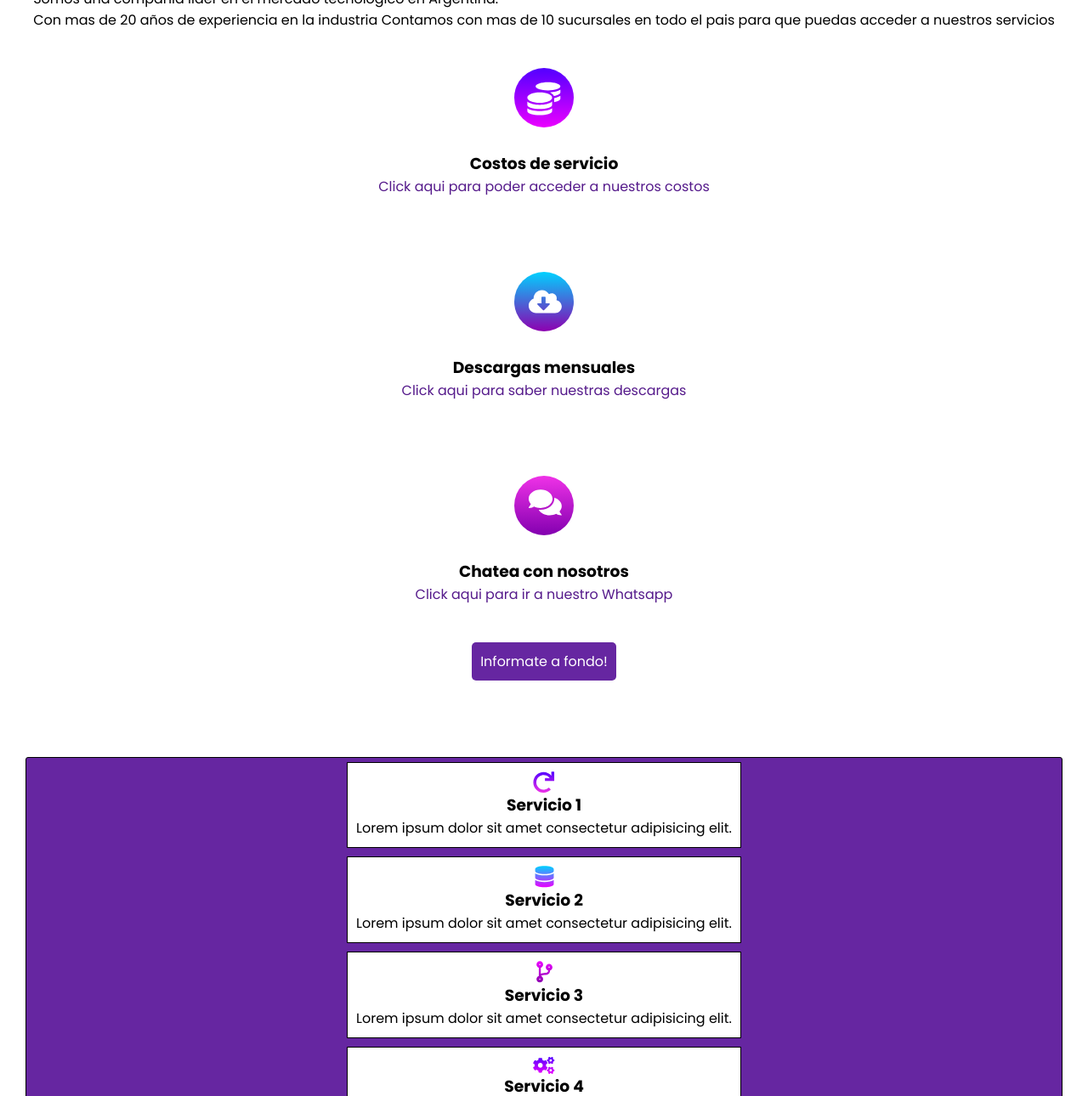
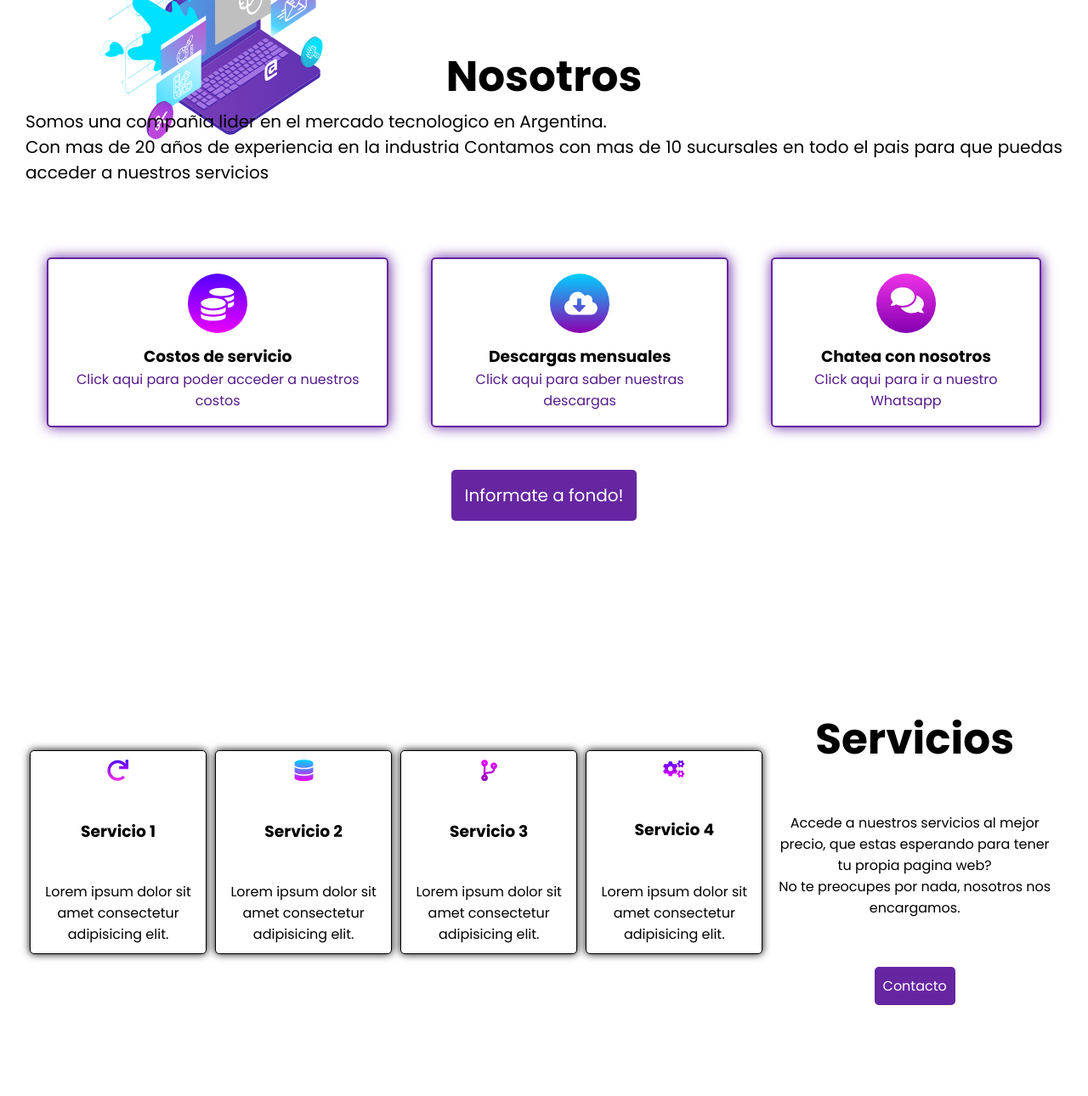
Before and after one commit to ImanolSayago/pagina-tecnologia, a plain HTML site: page index.html in a window 1280 px wide. Shown: the part 657-1947 px from the top of the page at 85% size. Drawn offline with Linux system fonts and the light colour scheme.

Commit message:
adaptando-escritorio

```diff
--- a/index.html
+++ b/index.html
@@ -59,16 +59,20 @@
         <div class="about container">
 
             <h2 id="nosotros">Nosotros</h2>
-            <p>     Somos una compañia lider en el mercado tecnologico en Argentina.
+                <p>Somos una compañia lider en el mercado tecnologico en Argentina.
                 <br>Con mas de 20 años de experiencia en la industria
                 Contamos con mas de 10 sucursales en todo el pais para que puedas acceder a nuestros servicios
             </p>
 
+            <div class="cont-cartas">
+
+
             <div class="cartas-about">
+
                 <img src="imagenes/icon-1.svg" alt="">
                 <div>
                     <h3>Costos de servicio</h3>
-            <a href="">Click aqui para poder acceder a nuestros costos</a>
+                    <a href="">Click aqui para poder acceder a nuestros costos</a>
                 </div>
             </div>
 
@@ -88,7 +92,7 @@
                 </div>
 
             </div>
-
+        </div>
             <a href="" class="boton-about">Informate a fondo!</a>
         </div>
     </section>
@@ -98,7 +102,7 @@
         <div class="container">
             <div id="servicios" class="servicios-container">
 
-                <div>
+
 
                     <div class="servicios-cartas">
 
@@ -135,15 +139,14 @@
                         </div>
 
                     </div>
-                </div>
+
 
                 <div class="servicios-txt">
 
                     <h2>Servicios</h2>
-                    <p>Lorem ipsum dolor sit amet consectetur adipisicing elit. Nam incidunt, recusandae vel,
-                        earum eos
-                        corporis modi illum asperiores officiis optio iusto. Ea ad fuga maxime fugit, a quia quaerat
-                        iure.
+                    <p>Accede a nuestros servicios al mejor precio, que estas
+                        esperando para tener tu propia pagina web? <br>
+                        No te preocupes por nada, nosotros nos encargamos.
                     </p>
                     <a href="" class="boton-servicios">Contacto</a>
                 </div>
--- a/style.css
+++ b/style.css
@@ -380,4 +380,109 @@ color: rgb(255, 255, 255);
     {
         margin-right: 20px;
     }
+
+    nav ul li
+    {
+        margin: 0px 15px;
+    }
+
+    .texto-header
+    {
+        margin-top: 100px;
+    }
+    .texto-header h1
+    {
+        font-size: 80px;
+    }
+
+    .texto-header p
+    {
+        font-size: 30px;
+        margin-bottom: 50px;
+    }
+    .boton-banner
+    {
+        padding: 25px;
+        font-size: 25px;
+
+    }
+
+    .img-header
+    {
+        width: 500px;
+
+    }
+    .about
+    {
+        margin-top: 150px;
+    }
+
+    .about p
+    {
+        font-size: 20px;
+    }
+    #nosotros
+    {
+        font-size: 50px;
+    }
+
+    .cont-cartas
+    {
+        margin-top: 60px;
+        display: flex;
+        align-items: center;
+    }
+
+    .cartas-about
+    {
+       margin: 25px;
+       border: 2px solid rgb(102, 38, 161);
+       border-radius: 5px;
+       box-shadow: 1px 0px 15px rgb(102, 38, 161);
+       margin-bottom: 50px;
+    }
+
+    .boton-about
+    {
+        padding: 15px;
+        font-size: 20px;
+    }
+
+    .boton-about:hover{
+        padding: 14px;
+        font-size: 20px;
+    }
+
+    .servicios-container
+    {
+        display: flex;
+        margin-top: 150px;
+
+
+    }
+    .servicios-cartas
+    {
+        display: flex;
+        flex-direction: row;
+        height: 300px;
+        background-color: rgb(255, 255, 255);
+        border: none;
+    }
+    .carta
+    {
+        height: 80%;
+        border-radius: 5px;
+        box-shadow: 0px 0px 10px rgb(0, 0, 0);
+    }
+
+    .servicios-txt{
+        box-shadow: none;
+        border: none;
+        width: 60%;
+    }
+
+    .servicios-txt h2
+    {
+        font-size: 50px;
+    }
 }
```
